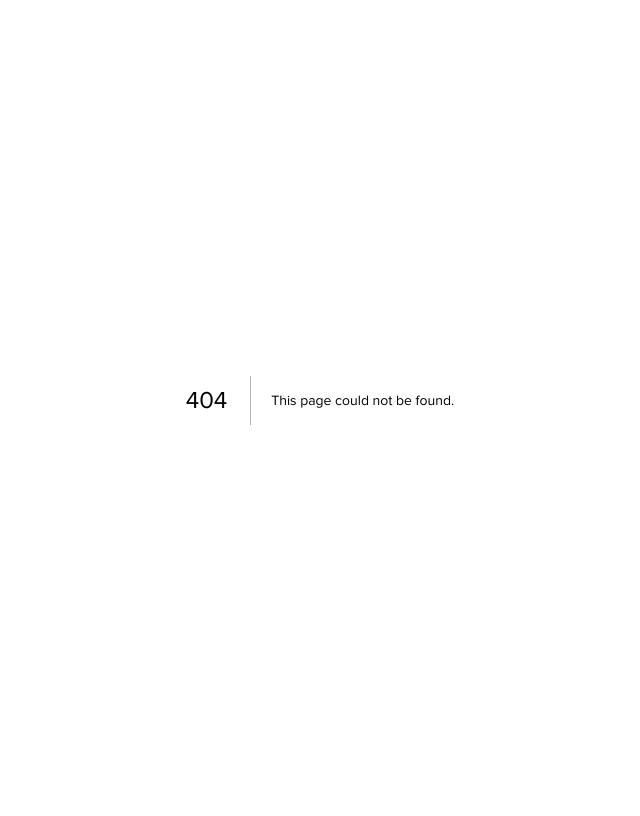
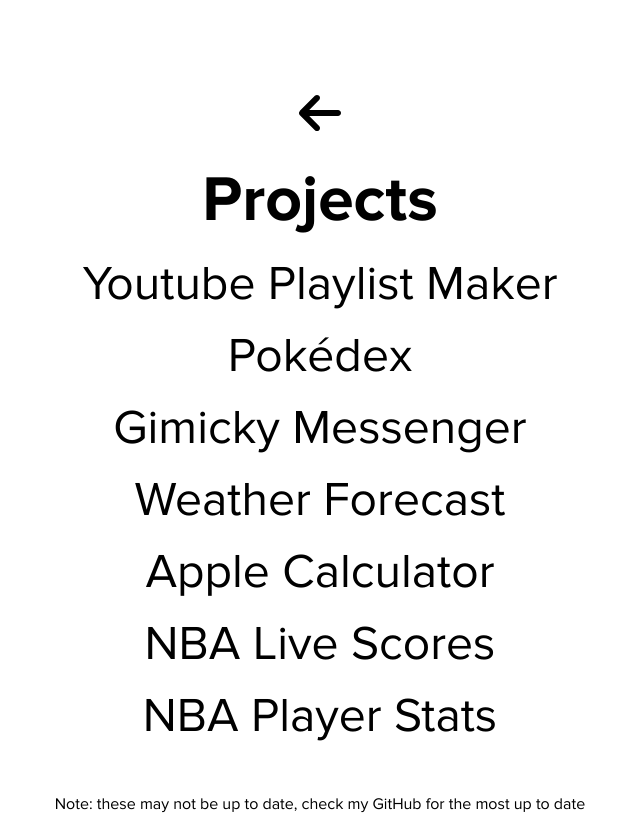
Before and after one commit to kach0w/rate-my-aps, a Next.js app: page /projects in a window 1280 px wide. Before the commit this address had no page. Shown: the whole page, without its empty margins (320-960 px from the left). Built offline with nearby package versions, Linux system fonts and the light colour scheme.

Commit message:
fixed navbar and added projects page

```diff
--- a/components/Navbar.js
+++ b/components/Navbar.js
@@ -1,42 +1,13 @@
 import React from 'react';
 import Link from 'next/link';
-
-import { FontAwesomeIcon } from "@fortawesome/react-fontawesome";
-
-import {
-  faChevronDown,
-
-} from "@fortawesome/free-solid-svg-icons";
 
 const Navbar = () => {
   return (
     <div className='justify-center content-center text-center m-x-auto'>
         <div className='z-0 flex text-[1.5rem] pt-5 space-x-20 h-15 bg-grey text-center justify-center content-center align-middle z-3 font-serif '>
             <a href="https://kach0w.com">Home</a>
-            {/* <Link href="#About">
-              About
-            </Link> */}
             <a href="#about">About</a>
-            <Link href="#Projects">
-              Projects
-            </Link>
-            {/* <div className='group justify-center'>
-                  Projects <FontAwesomeIcon
-                  icon={faChevronDown}
-                  style={{ fontSize: 19, color: "black" }}
-                />
-                <div >
-                    <ul className='hidden bg-[#3b82f6] z-50 rounded p-3 right-x-px text-[white] text-[1rem]  group-hover:block absolute'>
-                        <li><a href="https://github.com/kach0w/Youtube-Playlist-Maker">Youtube Playlist Maker</a></li>
-                        <li><a href="https://pokedex.kachow.me">Pokédex</a></li>
-                        <li><a href="https://github.com/kach0w/GimickyMessenger">Gimicky Messenger</a></li>
-                        <li><a href="https://kachow.me/Weather/weather">Weather Forecast</a></li>
-                        <li><a href="/Calculator/calculator">Apple Calculator</a></li>
-                        <li><a href="https://scores.kachow.me">NBA Live Scores</a></li>
-                        <li><a href="https://stats.kachow.me">NBA Player Stats</a></li>
-                    </ul>
-                </div>
-            </div> */}
+            <a href="/projects">Projects</a>
             <a href="https://kach0w.com/#blog">Blog</a>
 
         </div>
--- /dev/null
+++ b/pages/projects.js
@@ -0,0 +1,39 @@
+import React from 'react'
+import { FontAwesomeIcon } from "@fortawesome/react-fontawesome";
+
+import {
+  faArrowLeft,
+
+} from "@fortawesome/free-solid-svg-icons";
+
+export default function Home() {
+    return (
+        <div className='text-center'>
+            <a href="https://kach0w.com">
+                <div className='text-[3rem] hover:text-[#3b82f6] mt-[10vh] '>
+                    <FontAwesomeIcon
+                    icon={faArrowLeft} />
+                </div>
+            </a>
+            <div className='justify-center align-middle text-center '>
+                <div className='text-[4rem] font-bold'>
+                    Projects
+                </div>
+                <ul className='text-[3rem]  [&>*] '>
+                    <li><a className = "hover:text-[#3b82f6]" href="https://github.com/kach0w/Youtube-Playlist-Maker">Youtube Playlist Maker</a></li>
+                    <li><a className = "hover:text-[#3b82f6]" href="https://pokedex.kachow.me">Pokédex</a></li>
+                    <li><a className = "hover:text-[#3b82f6]" href="https://github.com/kach0w/GimickyMessenger">Gimicky Messenger</a></li>
+                    <li><a className = "hover:text-[#3b82f6]" href="https://kachow.me/Weather/weather">Weather Forecast</a></li>
+                    <li><a className = "hover:text-[#3b82f6]" href="/Calculator/calculator">Apple Calculator</a></li>
+                    <li><a className = "hover:text-[#3b82f6]" href="https://scores.kachow.me">NBA Live Scores</a></li>
+                    <li><a className = "hover:text-[#3b82f6]" href="https://stats.kachow.me">NBA Player Stats</a></li>
+                    <li className='text-[1rem] mt-[5vh]'><p>Note: these may not be up to date, check my <a href="https://github.com/kach0w">GitHub</a> for the most up to date</p></li>
+                </ul>
+            </div>
+
+        </div>
+
+
+
+  )
+}
```
